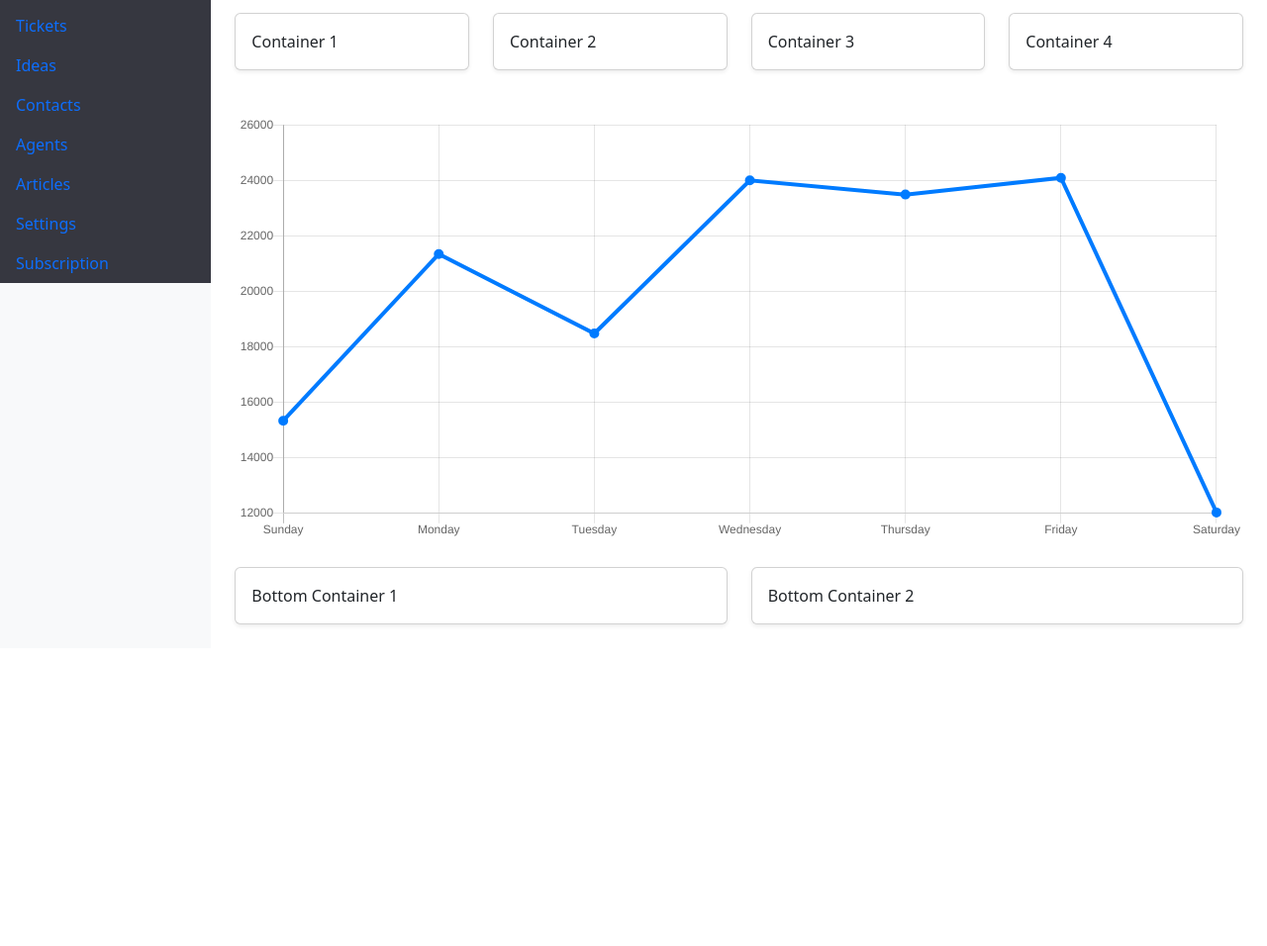
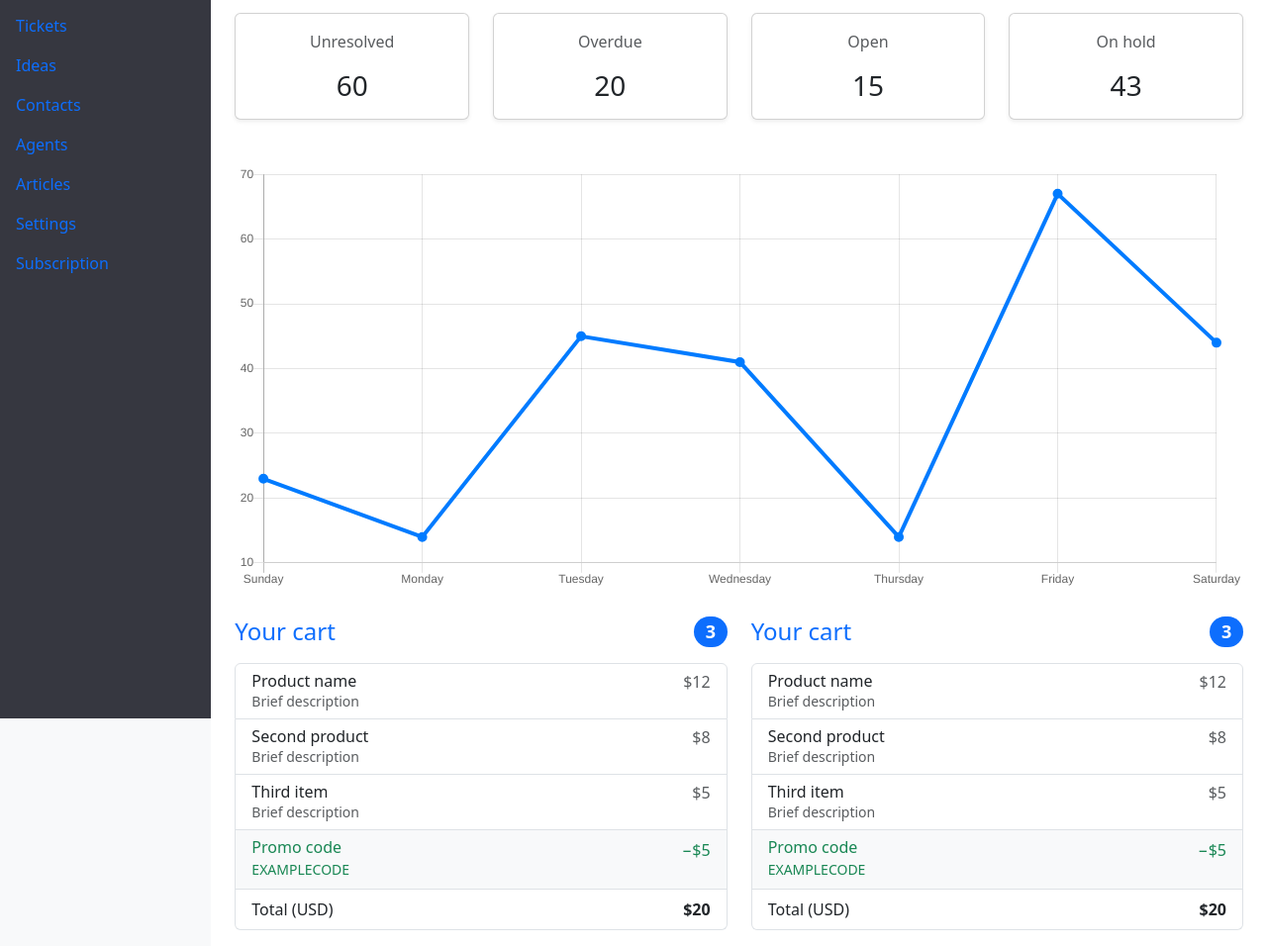
Before and after one commit to brks8/FrontendFramework_BerkSalman-JuliannCarlAzul, a website: page public/index.html in a window 1280 px wide. Shown: the part 74-1030 px from the top of the page at 99% size. Before the commit the page ends 800 px from the top, so only its background shows below. Drawn offline with nearby package versions, Linux system fonts and the light colour scheme.

Commit message:
This state

```diff
--- a/public/assets/css/style.css
+++ b/public/assets/css/style.css
@@ -1,6 +1,10 @@
+html, body {
+    height: 100%;
+}
 
 
 [class^="sidebar"] {
     background-color: #363740;
     padding: 0;
+    min-height: 100vh;
 }
--- a/public/assets/js/main.js
+++ b/public/assets/js/main.js
@@ -4,7 +4,7 @@ var ctx = document.getElementById('myChart').getContext('2d');
             data: {
                 labels: ['Sunday', 'Monday', 'Tuesday', 'Wednesday', 'Thursday', 'Friday', 'Saturday'],
                 datasets: [{
-                    data: [15339, 21345, 18483, 24003, 23489, 24092, 12034],
+                    data: [23, 14, 45, 41, 14, 67, 44],
                     lineTension: 0,
                     backgroundColor: 'transparent',
                     borderColor: '#007bff',
--- a/public/index.html
+++ b/public/index.html
@@ -91,28 +91,32 @@
                 <div class="col-md-3">
                     <div class="card mb-4 shadow-sm">
                         <div class="card-body">
-                            <p class="card-text">Container 1</p>
+                            <p class="card-text text-muted text-center">Unresolved</p>
+                            <p class="card-text h3 text-body text-center">60</p>
                         </div>
                     </div>
                 </div>
                 <div class="col-md-3">
                     <div class="card mb-4 shadow-sm">
                         <div class="card-body">
-                            <p class="card-text">Container 2</p>
+                            <p class="card-text text-muted text-center">Overdue</p>
+                            <p class="card-text h3 text-body text-center">20</p>
                         </div>
                     </div>
                 </div>
                 <div class="col-md-3">
                     <div class="card mb-4 shadow-sm">
                         <div class="card-body">
-                            <p class="card-text">Container 3</p>
+                            <p class="card-text text-muted text-center">Open</p>
+                            <p class="card-text h3 text-body text-center">15</p>
                         </div>
                     </div>
                 </div>
                 <div class="col-md-3">
                     <div class="card mb-4 shadow-sm">
                         <div class="card-body">
-                            <p class="card-text">Container 4</p>
+                            <p class="card-text text-muted text-center">On hold</p>
+                            <p class="card-text h3 text-body text-center">43</p>
                         </div>
                     </div>
                 </div>
@@ -123,21 +127,90 @@
 
             <!-- Two Equal-Sized Containers at the Bottom -->
             <div class="row mt-4">
-                <div class="col-md-6">
-                    <div class="card mb-4 shadow-sm">
-                        <div class="card-body">
-                            <p class="card-text">Bottom Container 1</p>
+                <div class="col-12 col-md-6">
+                    <h4 class="d-flex justify-content-between align-items-center mb-3">
+                      <span class="text-primary">Your cart</span>
+                      <span class="badge bg-primary rounded-pill">3</span>
+                    </h4>
+                    <ul class="list-group mb-3">
+                      <li class="list-group-item d-flex justify-content-between lh-sm">
+                        <div>
+                          <h6 class="my-0">Product name</h6>
+                          <small class="text-body-secondary">Brief description</small>
                         </div>
-                    </div>
+                        <span class="text-body-secondary">$12</span>
+                      </li>
+                      <li class="list-group-item d-flex justify-content-between lh-sm">
+                        <div>
+                          <h6 class="my-0">Second product</h6>
+                          <small class="text-body-secondary">Brief description</small>
+                        </div>
+                        <span class="text-body-secondary">$8</span>
+                      </li>
+                      <li class="list-group-item d-flex justify-content-between lh-sm">
+                        <div>
+                          <h6 class="my-0">Third item</h6>
+                          <small class="text-body-secondary">Brief description</small>
+                        </div>
+                        <span class="text-body-secondary">$5</span>
+                      </li>
+                      <li class="list-group-item d-flex justify-content-between bg-body-tertiary">
+                        <div class="text-success">
+                          <h6 class="my-0">Promo code</h6>
+                          <small>EXAMPLECODE</small>
+                        </div>
+                        <span class="text-success">−$5</span>
+                      </li>
+                      <li class="list-group-item d-flex justify-content-between">
+                        <span>Total (USD)</span>
+                        <strong>$20</strong>
+                      </li>
+                    </ul>
                 </div>
-                <div class="col-md-6">
-                    <div class="card mb-4 shadow-sm">
-                        <div class="card-body">
-                            <p class="card-text">Bottom Container 2</p>
+
+                <!-- Second -->
+                <div class="col-12 col-md-6">
+                    <h4 class="d-flex justify-content-between align-items-center mb-3">
+                        <span class="text-primary">Your cart</span>
+                        <span class="badge bg-primary rounded-pill">3</span>
+                    </h4>
+                    <ul class="list-group mb-3">
+                        <li class="list-group-item d-flex justify-content-between lh-sm">
+                        <div>
+                            <h6 class="my-0">Product name</h6>
+                            <small class="text-body-secondary">Brief description</small>
                         </div>
-                    </div>
+                        <span class="text-body-secondary">$12</span>
+                        </li>
+                        <li class="list-group-item d-flex justify-content-between lh-sm">
+                        <div>
+                            <h6 class="my-0">Second product</h6>
+                            <small class="text-body-secondary">Brief description</small>
+                        </div>
+                        <span class="text-body-secondary">$8</span>
+                        </li>
+                        <li class="list-group-item d-flex justify-content-between lh-sm">
+                        <div>
+                            <h6 class="my-0">Third item</h6>
+                            <small class="text-body-secondary">Brief description</small>
+                        </div>
+                        <span class="text-body-secondary">$5</span>
+                        </li>
+                        <li class="list-group-item d-flex justify-content-between bg-body-tertiary">
+                        <div class="text-success">
+                            <h6 class="my-0">Promo code</h6>
+                            <small>EXAMPLECODE</small>
+                        </div>
+                        <span class="text-success">−$5</span>
+                        </li>
+                        <li class="list-group-item d-flex justify-content-between">
+                        <span>Total (USD)</span>
+                        <strong>$20</strong>
+                        </li>
+                    </ul>
                 </div>
             </div>
+
         </main>
     </div>
 </div>
```
